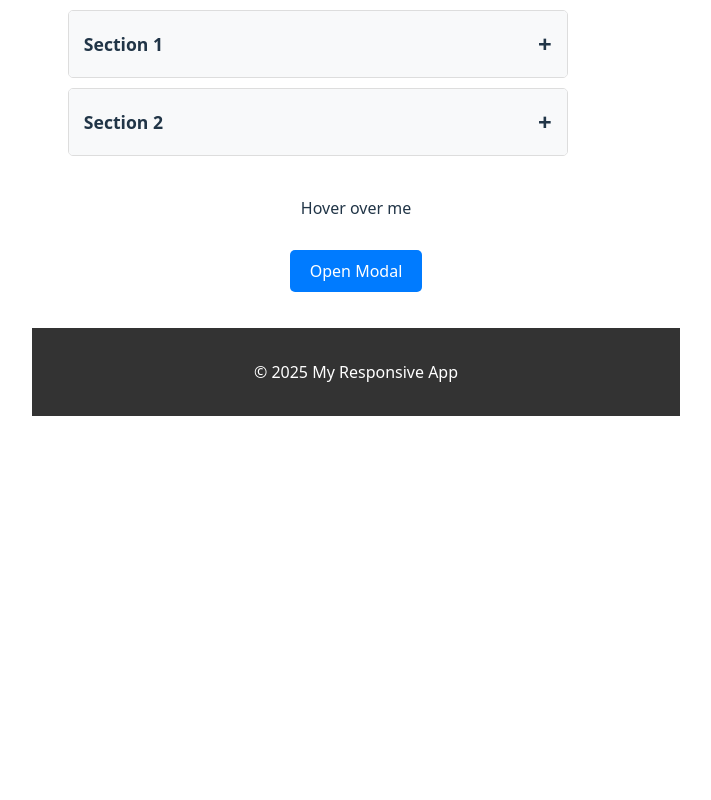
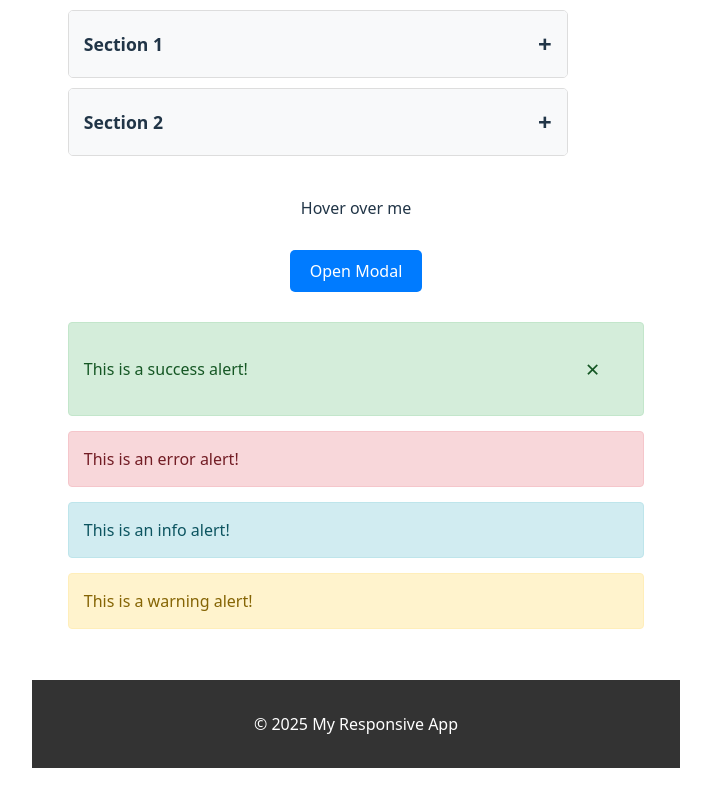
Before and after one commit to yongsuChang/kubernetes_shopping, a React (Vite) app in the folder responsive-react-app/: page / in a window 1280 px wide. Shown: the part 1632-2432 px from the top of the page, without its empty margins (284-995 px from the left). Before the commit the page ends 2080 px from the top, so only its background shows below. Built offline with nearby package versions, Linux system fonts and the light colour scheme.

Commit message:
feat: Add Alert component

```diff
--- a/responsive-react-app/src/App.tsx
+++ b/responsive-react-app/src/App.tsx
@@ -21,6 +21,7 @@ import Card from './components/common/Card/Card';
 import { Accordion, AccordionItem } from './components/common/Accordion/Accordion';
 import Tooltip from './components/common/Tooltip/Tooltip';
 import Modal from './components/common/Modal/Modal';
+import Alert from './components/common/Alert/Alert';
 import './App.css';
 
 function App() {
@@ -147,6 +148,12 @@ function App() {
             <Button onClick={() => setIsModalOpen(false)}>Close Modal</Button>
           </Modal>
         </div>
+        <div style={{ marginTop: '20px' }}>
+          <Alert message="This is a success alert!" variant="success" onClose={() => console.log('success alert closed')} />
+          <Alert message="This is an error alert!" variant="error" />
+          <Alert message="This is an info alert!" variant="info" />
+          <Alert message="This is a warning alert!" variant="warning" />
+        </div>
       </div>
     </Layout>
   );
--- /dev/null
+++ b/responsive-react-app/src/components/common/Alert/Alert.css
@@ -0,0 +1,46 @@
+.alert {
+  padding: 15px;
+  margin-bottom: 15px;
+  border: 1px solid transparent;
+  border-radius: 4px;
+  display: flex;
+  justify-content: space-between;
+  align-items: center;
+}
+
+.alert p {
+  margin: 0;
+}
+
+.alert-close {
+  background: none;
+  border: none;
+  font-size: 1.5rem;
+  cursor: pointer;
+  color: inherit; /* Inherit color from parent for consistency */
+}
+
+/* Variants */
+.alert-success {
+  color: #155724;
+  background-color: #d4edda;
+  border-color: #c3e6cb;
+}
+
+.alert-error {
+  color: #721c24;
+  background-color: #f8d7da;
+  border-color: #f5c6cb;
+}
+
+.alert-info {
+  color: #0c5460;
+  background-color: #d1ecf1;
+  border-color: #bee5eb;
+}
+
+.alert-warning {
+  color: #856404;
+  background-color: #fff3cd;
+  border-color: #ffeeba;
+}
--- /dev/null
+++ b/responsive-react-app/src/components/common/Alert/Alert.tsx
@@ -0,0 +1,30 @@
+import React, { useState } from 'react';
+import './Alert.css';
+
+interface AlertProps {
+  message: string;
+  variant?: 'success' | 'error' | 'info' | 'warning';
+  onClose?: () => void;
+}
+
+const Alert: React.FC<AlertProps> = ({ message, variant = 'info', onClose }) => {
+  const [isVisible, setIsVisible] = useState(true);
+
+  const handleClose = () => {
+    setIsVisible(false);
+    if (onClose) {
+      onClose();
+    }
+  };
+
+  if (!isVisible) return null;
+
+  return (
+    <div className={`alert alert-${variant}`}>
+      <p>{message}</p>
+      {onClose && <button className="alert-close" onClick={handleClose}>&times;</button>}
+    </div>
+  );
+};
+
+export default Alert;
```
Also changed, not shown: 1 other file (tests, documents, lock files or other folders).
